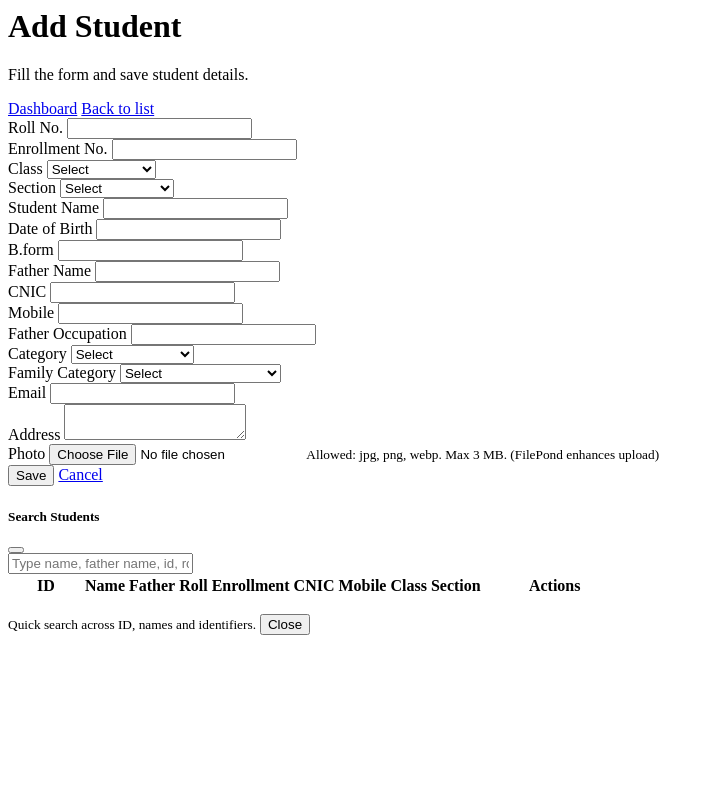
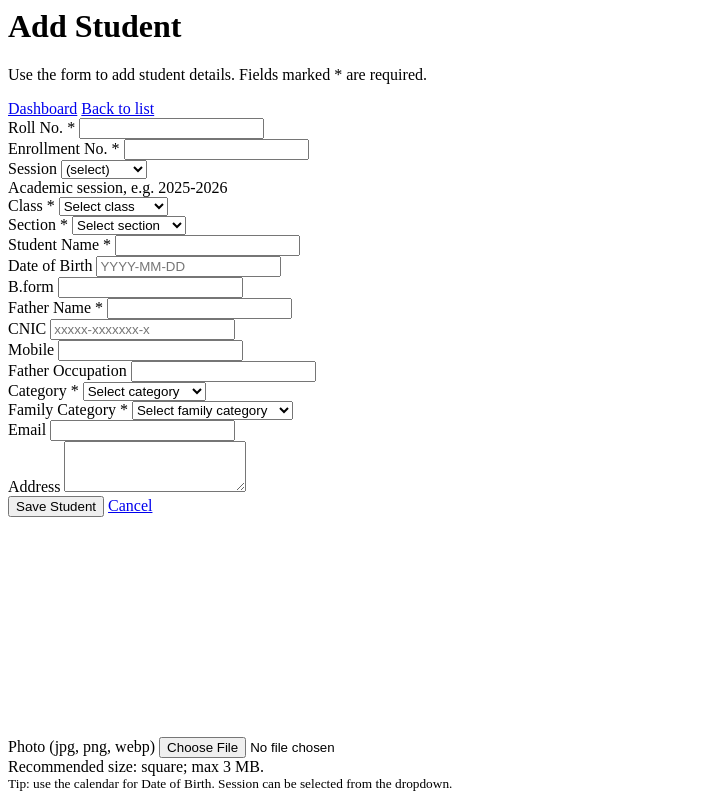
Before and after one commit to infinity-decoder/Shiori, a PHP site: the page made by app/Views/students/form.php in a window 1280 px wide. Shown: the whole page, without its empty margins (0-714 px from the left). Before the commit the page ends 635 px from the top, so only its background shows below. Run offline with PHP 8.4, Linux system fonts and the light colour scheme; tables that the repository leaves empty or names only in its code hold one stand-in row (values such as "Sample post"); the template is opened without the code that fills it: most values are stand-ins (such as "Sample title", 1, 10 or a date in 2020); data that the repository does not hold is empty; some libraries are stand-ins or nearby versions.

Commit message:
modified:   app/Models/Student.php 	modified:   app/Services/Validator.php 	modified:   app/Views/students/form.php 	modified:   app/Views/students/list.php 	modified:   app/Views/students/print.php 	modified:   app/Views/students/view.php

```diff
--- a/app/Views/students/form.php
+++ b/app/Views/students/form.php
@@ -2,13 +2,21 @@
 // $student (null or array), $lookups (arrays), $mode ('create'|'edit')
 $mode = $mode ?? 'create';
 $student = $student ?? [];
+
 $action = ($mode === 'create') ? ($baseUrl . '/students') : ($baseUrl . '/students/update?id=' . ((int)$student['id']));
+
+// Generate session options dynamically (3 years back, 3 years forward)
+$nowY = (int)date('Y');
+$sessions = [];
+for ($y = $nowY - 3; $y <= $nowY + 3; $y++) {
+    $sessions[] = sprintf('%04d-%04d', $y, $y + 1);
+}
 ?>
 <div class="container">
-  <div class="row mb-3">
+  <div class="row mb-3 align-items-center">
     <div class="col">
-      <h1 class="h4"><?= $mode === 'create' ? 'Add Student' : 'Edit Student'; ?></h1>
-      <p class="text-muted">Fill the form and save student details.</p>
+      <h1 class="h4 mb-0"><?= $mode === 'create' ? 'Add Student' : 'Edit Student'; ?></h1>
+      <p class="text-muted">Use the form to <?= $mode === 'create' ? 'add' : 'update'; ?> student details. Fields marked <span class="text-danger">*</span> are required.</p>
     </div>
     <div class="col-auto d-flex gap-2">
       <a href="<?= $baseUrl; ?>/dashboard" class="btn btn-outline-secondary">Dashboard</a>
@@ -16,158 +24,177 @@
     </div>
   </div>
 
-  <div class="card card-soft">
+  <div class="card card-soft shadow-sm">
     <div class="card-body">
-      <form id="studentForm" method="POST" action="<?= $action; ?>" enctype="multipart/form-data">
+      <form id="studentForm" method="POST" action="<?= $action; ?>" enctype="multipart/form-data" novalidate>
         <?= CSRF::field(); ?>
 
-        <?php if ($mode === 'edit'): ?>
-        <div class="mb-3">
-          <label class="form-label">ID</label>
-          <input type="text" class="form-control" value="<?= htmlspecialchars($student['id']); ?>" disabled>
-        </div>
-        <?php endif; ?>
-
+        <div class="row">
+          <div class="col-lg-8">
             <div class="row g-3">
-          <!-- (fields unchanged from previous form) -->
               <div class="col-md-4">
-            <label class="form-label">Roll No.</label>
-            <input name="roll_no" class="form-control" value="<?= htmlspecialchars($student['roll_no'] ?? '') ?>" required>
+                <label class="form-label">Roll No. <span class="text-danger">*</span></label>
+                <input name="roll_no" class="form-control form-control-lg" value="<?= htmlspecialchars($student['roll_no'] ?? '') ?>" required>
               </div>
 
               <div class="col-md-4">
-            <label class="form-label">Enrollment No.</label>
-            <input name="enrollment_no" class="form-control" value="<?= htmlspecialchars($student['enrollment_no'] ?? '') ?>" required>
+                <label class="form-label">Enrollment No. <span class="text-danger">*</span></label>
+                <input name="enrollment_no" class="form-control form-control-lg" value="<?= htmlspecialchars($student['enrollment_no'] ?? '') ?>" required>
               </div>
 
-          <div class="col-md-2">
-            <label class="form-label">Class</label>
-            <select name="class_id" class="form-select" required>
-              <option value="">Select</option>
+              <div class="col-md-4">
+                <label class="form-label">Session</label>
+                <select name="session" class="form-select form-select-lg">
+                  <option value="">(select)</option>
+                  <?php foreach ($sessions as $s): ?>
+                    <option value="<?= $s; ?>" <?= (isset($student['session']) && $student['session'] === $s) ? 'selected' : ''; ?>><?= $s; ?></option>
+                  <?php endforeach; ?>
+                </select>
+                <div class="small text-muted mt-1">Academic session, e.g. 2025-2026</div>
+              </div>
+
+              <div class="col-md-4">
+                <label class="form-label">Class <span class="text-danger">*</span></label>
+                <select name="class_id" class="form-select form-select-lg" required>
+                  <option value="">Select class</option>
                   <?php foreach ($lookups['classes'] as $c): ?>
-                <option value="<?= $c['id']; ?>" <?= (isset($student['class_id']) && $student['class_id'] == $c['id']) ? 'selected' : ''; ?>>
-                  <?= htmlspecialchars($c['name']); ?>
-                </option>
+                    <option value="<?= $c['id']; ?>" <?= (isset($student['class_id']) && $student['class_id'] == $c['id']) ? 'selected' : ''; ?>><?= htmlspecialchars($c['name']); ?></option>
                   <?php endforeach; ?>
                 </select>
               </div>
 
-          <div class="col-md-2">
-            <label class="form-label">Section</label>
-            <select name="section_id" class="form-select" required>
-              <option value="">Select</option>
+              <div class="col-md-4">
+                <label class="form-label">Section <span class="text-danger">*</span></label>
+                <select name="section_id" class="form-select form-select-lg" required>
+                  <option value="">Select section</option>
                   <?php foreach ($lookups['sections'] as $sct): ?>
-                <option value="<?= $sct['id']; ?>" <?= (isset($student['section_id']) && $student['section_id'] == $sct['id']) ? 'selected' : ''; ?>>
-                  <?= htmlspecialchars($sct['name']); ?>
-                </option>
+                    <option value="<?= $sct['id']; ?>" <?= (isset($student['section_id']) && $student['section_id'] == $sct['id']) ? 'selected' : ''; ?>><?= htmlspecialchars($sct['name']); ?></option>
+                  <?php endforeach; ?>
+                </select>
+              </div>
+
+              <div class="col-md-4">
+                <label class="form-label">Student Name <span class="text-danger">*</span></label>
+                <input name="student_name" class="form-control form-control-lg" value="<?= htmlspecialchars($student['student_name'] ?? '') ?>" required>
+              </div>
+
+              <div class="col-md-4">
+                <label class="form-label">Date of Birth</label>
+                <input id="dob" name="dob" class="form-control form-control-lg" value="<?= htmlspecialchars($student['dob'] ?? '') ?>" placeholder="YYYY-MM-DD">
+              </div>
+
+              <div class="col-md-4">
+                <label class="form-label">B.form</label>
+                <input name="b_form" class="form-control form-control-lg" value="<?= htmlspecialchars($student['b_form'] ?? '') ?>">
+              </div>
+
+              <div class="col-md-6">
+                <label class="form-label">Father Name <span class="text-danger">*</span></label>
+                <input name="father_name" class="form-control form-control-lg" value="<?= htmlspecialchars($student['father_name'] ?? '') ?>" required>
+              </div>
+
+              <div class="col-md-3">
+                <label class="form-label">CNIC</label>
+                <input name="cnic" class="form-control form-control-lg" value="<?= htmlspecialchars($student['cnic'] ?? '') ?>" placeholder="xxxxx-xxxxxxx-x">
+              </div>
+
+              <div class="col-md-3">
+                <label class="form-label">Mobile</label>
+                <input name="mobile" class="form-control form-control-lg" value="<?= htmlspecialchars($student['mobile'] ?? '') ?>">
+              </div>
+
+              <div class="col-md-6">
+                <label class="form-label">Father Occupation</label>
+                <input name="father_occupation" class="form-control form-control-lg" value="<?= htmlspecialchars($student['father_occupation'] ?? '') ?>">
+              </div>
+
+              <div class="col-md-6">
+                <label class="form-label">Category <span class="text-danger">*</span></label>
+                <select name="category_id" class="form-select form-select-lg" required>
+                  <option value="">Select category</option>
+                  <?php foreach ($lookups['categories'] as $cat): ?>
+                    <option value="<?= $cat['id']; ?>" <?= (isset($student['category_id']) && $student['category_id'] == $cat['id']) ? 'selected' : ''; ?>><?= htmlspecialchars($cat['name']); ?></option>
                   <?php endforeach; ?>
                 </select>
               </div>
 
               <div class="col-md-6">
-            <label class="form-label">Student Name</label>
-            <input name="student_name" class="form-control" value="<?= htmlspecialchars($student['student_name'] ?? '') ?>" required>
-          </div>
-
-          <div class="col-md-3">
-            <label class="form-label">Date of Birth</label>
-            <input id="dob" name="dob" class="form-control" value="<?= htmlspecialchars($student['dob'] ?? '') ?>">
-          </div>
-
-          <div class="col-md-3">
-            <label class="form-label">B.form</label>
-            <input name="b_form" class="form-control" value="<?= htmlspecialchars($student['b_form'] ?? '') ?>">
-          </div>
-
-          <div class="col-md-6">
-            <label class="form-label">Father Name</label>
-            <input name="father_name" class="form-control" value="<?= htmlspecialchars($student['father_name'] ?? '') ?>" required>
-          </div>
-
-          <div class="col-md-3">
-            <label class="form-label">CNIC</label>
-            <input name="cnic" class="form-control" value="<?= htmlspecialchars($student['cnic'] ?? '') ?>">
-          </div>
-
-          <div class="col-md-3">
-            <label class="form-label">Mobile</label>
-            <input name="mobile" class="form-control" value="<?= htmlspecialchars($student['mobile'] ?? '') ?>">
-          </div>
-
-          <div class="col-md-6">
-            <label class="form-label">Father Occupation</label>
-            <input name="father_occupation" class="form-control" value="<?= htmlspecialchars($student['father_occupation'] ?? '') ?>">
-          </div>
-
-          <div class="col-md-6">
-            <label class="form-label">Category</label>
-            <select name="category_id" class="form-select" required>
-              <option value="">Select</option>
-              <?php foreach ($lookups['categories'] as $cat): ?>
-                <option value="<?= $cat['id']; ?>" <?= (isset($student['category_id']) && $student['category_id'] == $cat['id']) ? 'selected' : ''; ?>>
-                  <?= htmlspecialchars($cat['name']); ?>
-                </option>
-              <?php endforeach; ?>
-            </select>
-          </div>
-
-          <div class="col-md-6">
-            <label class="form-label">Family Category</label>
-            <select name="fcategory_id" class="form-select" required>
-              <option value="">Select</option>
+                <label class="form-label">Family Category <span class="text-danger">*</span></label>
+                <select name="fcategory_id" class="form-select form-select-lg" required>
+                  <option value="">Select family category</option>
                   <?php foreach ($lookups['familyCategories'] as $fc): ?>
-                <option value="<?= $fc['id']; ?>" <?= (isset($student['fcategory_id']) && $student['fcategory_id'] == $fc['id']) ? 'selected' : ''; ?>>
-                  <?= htmlspecialchars($fc['name']); ?>
-                </option>
+                    <option value="<?= $fc['id']; ?>" <?= (isset($student['fcategory_id']) && $student['fcategory_id'] == $fc['id']) ? 'selected' : ''; ?>><?= htmlspecialchars($fc['name']); ?></option>
                   <?php endforeach; ?>
                 </select>
               </div>
 
               <div class="col-md-6">
                 <label class="form-label">Email</label>
-            <input name="email" type="email" class="form-control" value="<?= htmlspecialchars($student['email'] ?? '') ?>">
+                <input name="email" type="email" class="form-control form-control-lg" value="<?= htmlspecialchars($student['email'] ?? '') ?>">
               </div>
 
               <div class="col-12">
                 <label class="form-label">Address</label>
-            <textarea name="address" rows="2" class="form-control"><?= htmlspecialchars($student['address'] ?? '') ?></textarea>
+                <textarea name="address" rows="3" class="form-control"><?= htmlspecialchars($student['address'] ?? '') ?></textarea>
               </div>
 
-          <div class="col-md-6">
-            <label class="form-label">Photo</label>
-            <?php if (!empty($student['photo_path'])): ?>
-              <div class="mb-2">
-                <img src="<?= $baseUrl; ?>/uploads/students/<?= rawurlencode($student['photo_path']); ?>" alt="photo" style="height:120px; border-radius:6px;">
+              <div class="col-12 text-end mt-2">
+                <button class="btn btn-lg btn-primary"><?= $mode === 'create' ? 'Save Student' : 'Update Student'; ?></button>
+                <a href="<?= $baseUrl; ?>/students" class="btn btn-lg btn-outline-secondary ms-2">Cancel</a>
               </div>
-            <?php endif; ?>
-
-            <!-- FilePond input -->
-            <input id="photoFile" name="photo" type="file" accept="image/*" class="form-control">
-            <small class="text-muted">Allowed: jpg, png, webp. Max 3 MB. (FilePond enhances upload)</small>
             </div>
           </div>
 
-        <div class="mt-4">
-          <button class="btn btn-primary" type="submit"><?= $mode === 'create' ? 'Save' : 'Update'; ?></button>
-          <a href="<?= $baseUrl; ?>/students" class="btn btn-outline-secondary">Cancel</a>
+          <div class="col-lg-4">
+            <div class="card border-0 shadow-sm">
+              <div class="card-body text-center">
+                <div class="mb-3">
+                  <?php if (!empty($student['photo_path'])): ?>
+                    <img src="<?= $baseUrl; ?>/uploads/students/<?= rawurlencode($student['photo_path']); ?>" alt="photo" style="max-width:100%; border-radius:8px;">
+                  <?php else: ?>
+                    <div class="bg-light d-flex align-items-center justify-content-center" style="height:220px; border-radius:8px;">
+                      <i class="bi bi-person fs-1 text-muted"></i>
                     </div>
+                  <?php endif; ?>
+                </div>
+
+                <label class="form-label w-100 text-start">Photo (jpg, png, webp)</label>
+                <input id="photoFile" name="photo" type="file" accept="image/*" class="form-control">
+
+                <div class="small text-muted mt-2">
+                  Recommended size: square; max 3 MB.
+                </div>
+              </div>
+            </div>
+
+            <div class="mt-3 text-center">
+              <small class="text-muted">Tip: use the calendar for Date of Birth. Session can be selected from the dropdown.</small>
+            </div>
+          </div>
+        </div>
+
       </form>
     </div>
   </div>
 </div>
 
-<!-- include search modal markup so it's available on this page -->
-<?php require BASE_PATH . '/app/Views/students/search_modal.php'; ?>
-
 <script>
-  // init flatpickr
+  // initialize Flatpickr with friendly alt input and calendar
   if (typeof flatpickr !== 'undefined') {
-    flatpickr("#dob", { dateFormat: "Y-m-d", allowInput: true });
+    flatpickr("#dob", {
+      dateFormat: "Y-m-d",
+      altInput: true,
+      altFormat: "F j, Y",
+      allowInput: true,
+      maxDate: "today",
+      // optionally provide a year range (helps with the UI)
+      yearRange: [1900, (new Date()).getFullYear()],
+    });
   }
 
+  // FilePond initialization
   (function () {
     if (typeof FilePond === 'undefined') return;
-
     const inputElement = document.getElementById('photoFile');
     const pond = FilePond.create(inputElement, {
       allowMultiple: false,
--- a/app/Views/students/list.php
+++ b/app/Views/students/list.php
@@ -44,6 +44,7 @@
               <th>Photo</th>
               <th>Roll</th>
               <th>Enrollment</th>
+              <th>Session</th>
               <th>Name</th>
               <th>Class</th>
               <th>Section</th>
@@ -52,7 +53,7 @@
           </thead>
           <tbody>
           <?php if (empty($students)): ?>
-            <tr><td colspan="8" class="text-center py-4">No students yet.</td></tr>
+            <tr><td colspan="9" class="text-center py-4">No students yet.</td></tr>
           <?php else: ?>
             <?php foreach ($students as $s): ?>
             <tr>
@@ -68,6 +69,7 @@
               </td>
               <td><?= htmlspecialchars($s['roll_no']); ?></td>
               <td><?= htmlspecialchars($s['enrollment_no']); ?></td>
+              <td><?= htmlspecialchars($s['session'] ?? ''); ?></td>
               <td><?= htmlspecialchars($s['student_name']); ?></td>
               <td><?= htmlspecialchars($s['class_name'] ?? $s['class_id']); ?></td>
               <td><?= htmlspecialchars($s['section_name'] ?? $s['section_id']); ?></td>
@@ -91,7 +93,7 @@
         </table>
       </div>
 
-      <!-- Pagination -->
+      <!-- Pagination (unchanged from previous) -->
       <nav class="mt-3" aria-label="Student pagination">
         <ul class="pagination mb-0">
           <?php
--- a/app/Views/students/print.php
+++ b/app/Views/students/print.php
@@ -44,6 +44,7 @@
         <tr><th>Name</th><td><?= htmlspecialchars($student['student_name']); ?></td></tr>
         <tr><th>Roll No</th><td><?= htmlspecialchars($student['roll_no']); ?></td></tr>
         <tr><th>Enrollment No</th><td><?= htmlspecialchars($student['enrollment_no']); ?></td></tr>
+        <tr><th>Session</th><td><?= htmlspecialchars($student['session'] ?? ''); ?></td></tr>
         <tr><th>Class / Section</th><td><?= htmlspecialchars($student['class_name'] ?? $student['class_id']); ?> / <?= htmlspecialchars($student['section_name'] ?? $student['section_id']); ?></td></tr>
         <tr><th>Date of Birth</th><td><?= htmlspecialchars($student['dob'] ?? ''); ?></td></tr>
         <tr><th>B.form</th><td><?= htmlspecialchars($student['b_form'] ?? ''); ?></td></tr>
--- a/app/Views/students/view.php
+++ b/app/Views/students/view.php
@@ -33,6 +33,7 @@
             <tr><th style="width:200px">ID</th><td><?= htmlspecialchars($student['id']); ?></td></tr>
             <tr><th>Roll No.</th><td><?= htmlspecialchars($student['roll_no']); ?></td></tr>
             <tr><th>Enrollment No.</th><td><?= htmlspecialchars($student['enrollment_no']); ?></td></tr>
+            <tr><th>Session</th><td><?= htmlspecialchars($student['session'] ?? ''); ?></td></tr>
             <tr><th>Name</th><td><?= htmlspecialchars($student['student_name']); ?></td></tr>
             <tr><th>Class / Section</th><td><?= htmlspecialchars($student['class_name'] ?? $student['class_id']); ?> / <?= htmlspecialchars($student['section_name'] ?? $student['section_id']); ?></td></tr>
             <tr><th>Date of Birth</th><td><?= htmlspecialchars($student['dob'] ?? ''); ?></td></tr>
```
Also changed, not shown: app/Models/Student.php (+5 -4 lines), app/Services/Validator.php (+18 -2 lines). Lines whose indentation alone changed are shown as unchanged.
